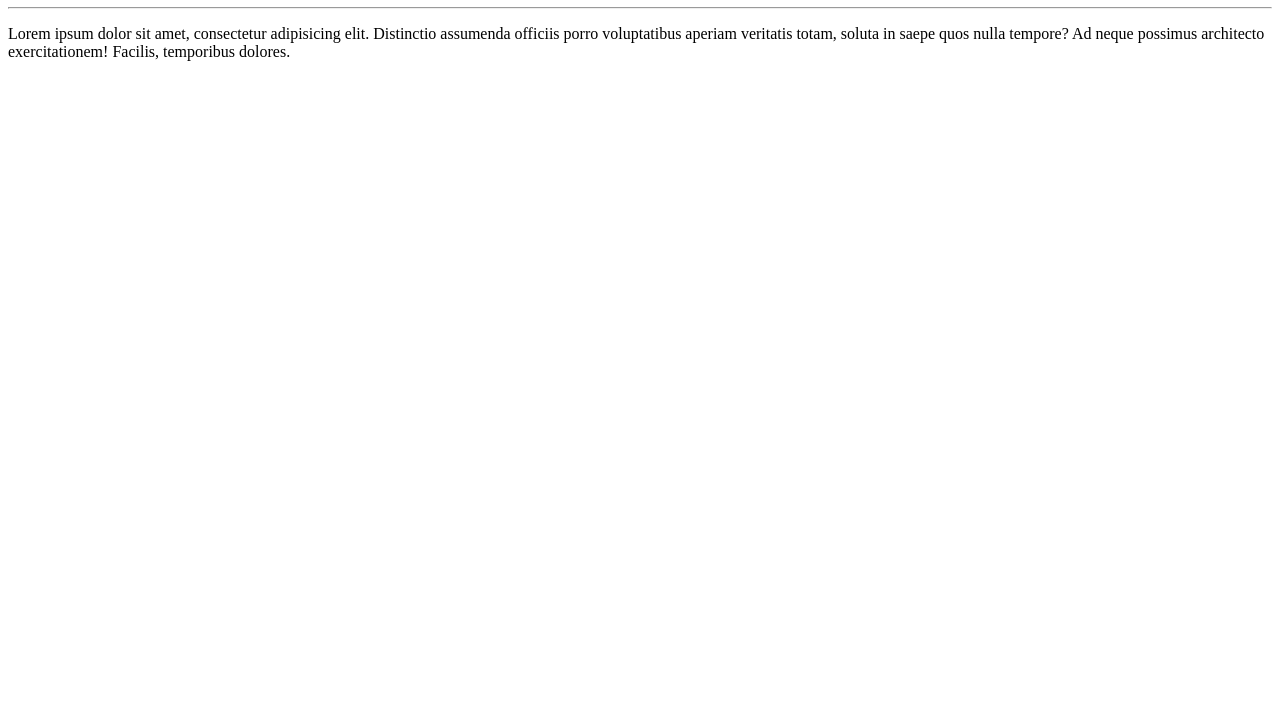
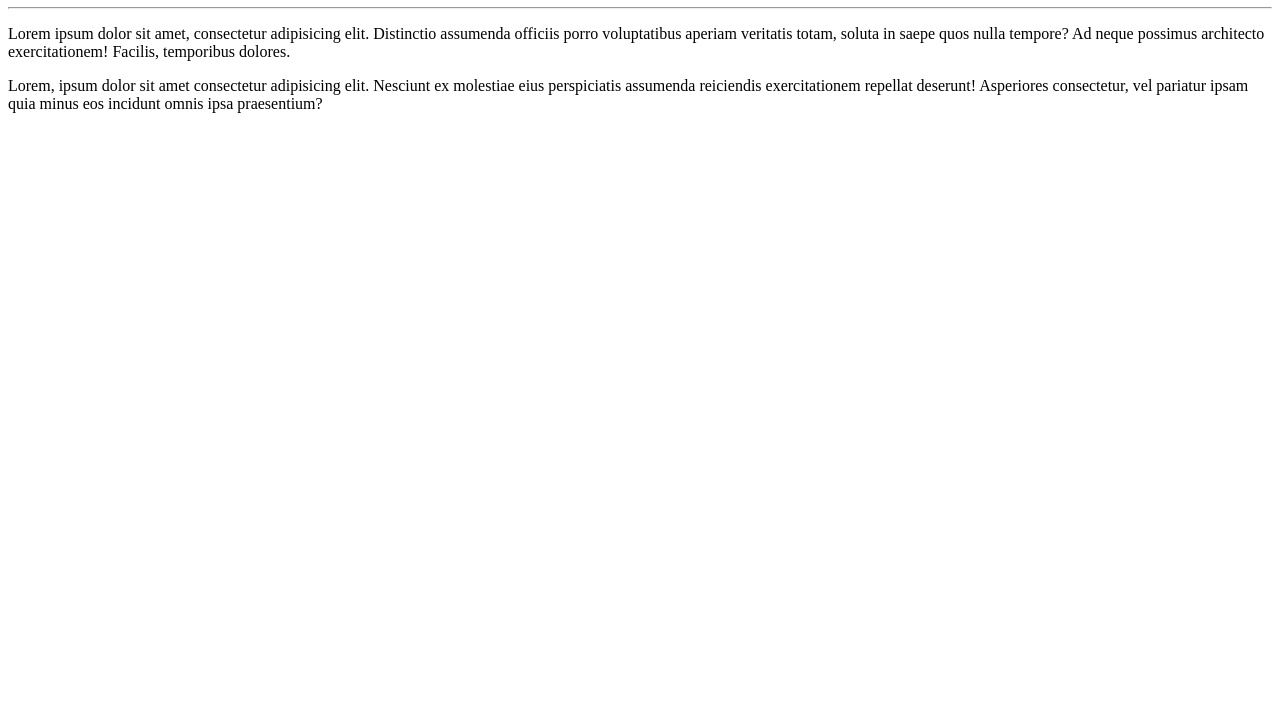
Before and after one commit to wellingtonmnf/Ola-Mundo, a plain HTML site: page site-exemplo/index.html in a window 1280 px wide. Shown: the part 73-800 px from the top of the page. Drawn offline with Linux system fonts and the light colour scheme.

Commit message:
Adição de parágrafo
Adicionei mais um parágrafo ao arquivo index.html

```diff
--- a/site-exemplo/index.html
+++ b/site-exemplo/index.html
@@ -9,5 +9,6 @@
     <h1>Olá, Mundo!</h1>
     <hr>
     <p>Lorem ipsum dolor sit amet, consectetur adipisicing elit. Distinctio assumenda officiis porro voluptatibus aperiam veritatis totam, soluta in saepe quos nulla tempore? Ad neque possimus architecto exercitationem! Facilis, temporibus dolores.</p>
+    <p>Lorem, ipsum dolor sit amet consectetur adipisicing elit. Nesciunt ex molestiae eius perspiciatis assumenda reiciendis exercitationem repellat deserunt! Asperiores consectetur, vel pariatur ipsam quia minus eos incidunt omnis ipsa praesentium?</p>
 </body>
 </html>
```
